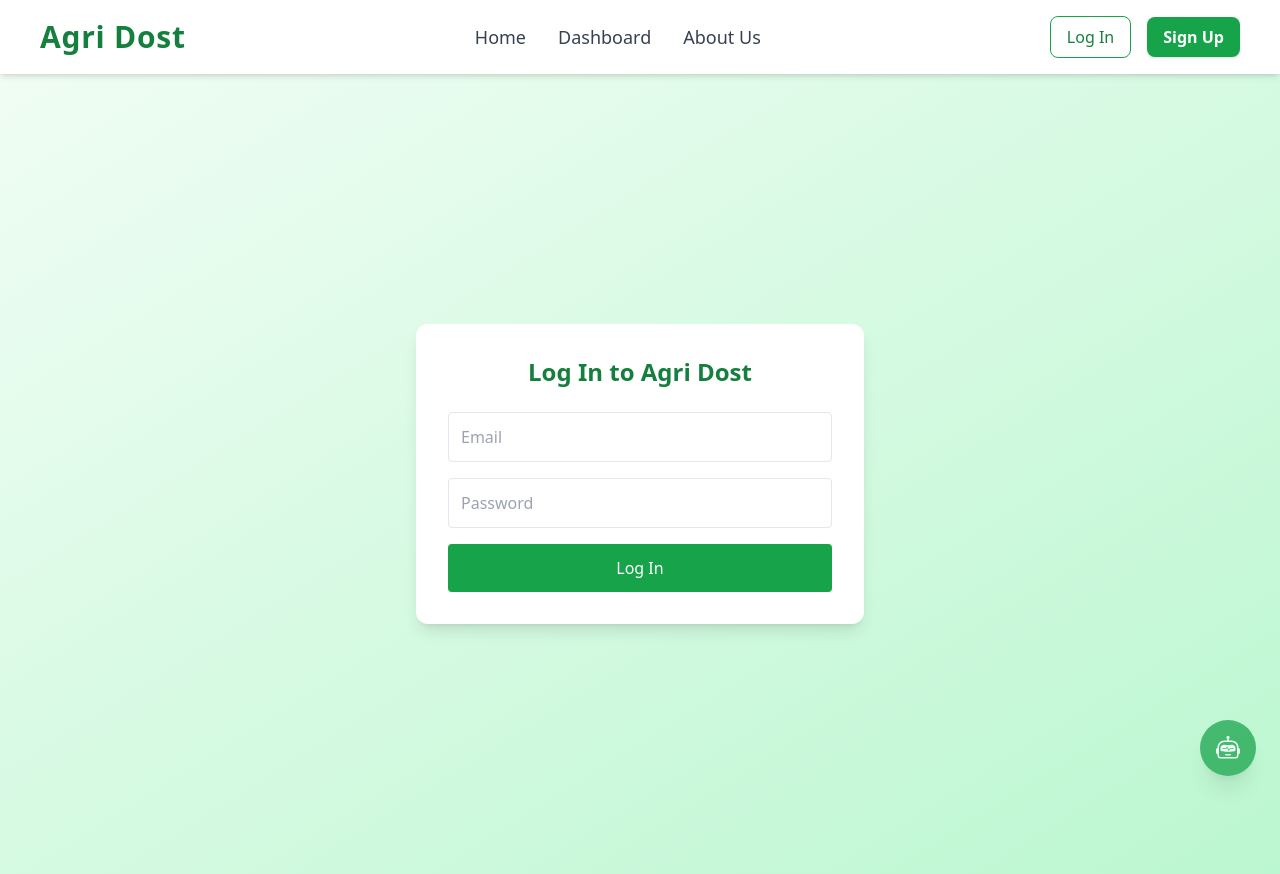
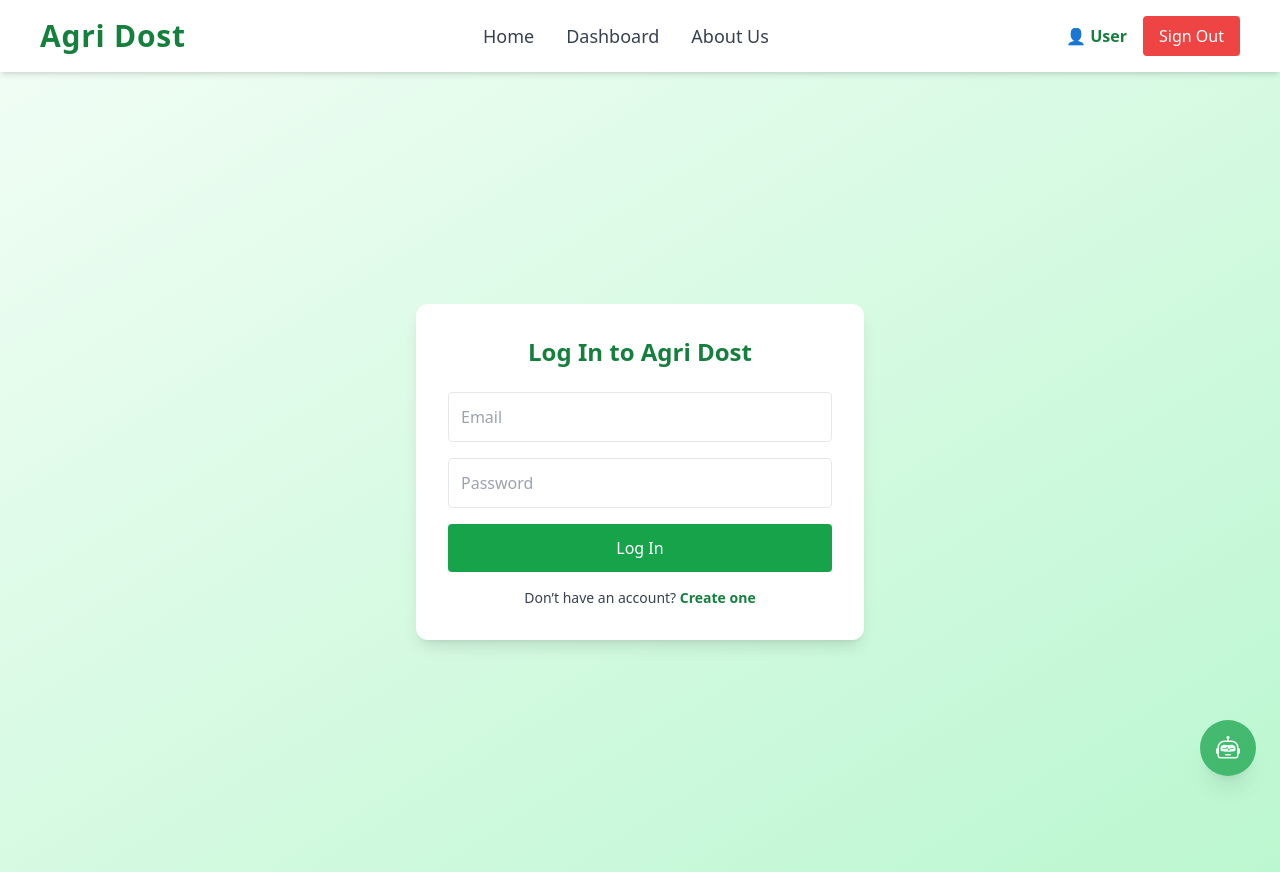
Before and after one commit to utkarshware/Agri_Dost, a React (Create React App) app: page /login in a window 1280 px wide. Built offline with nearby package versions, Linux system fonts and the light colour scheme; sample sign-in values are in the browser's storage.

Commit message:
navbar/login

```diff
--- a/src/components/Navbar.jsx
+++ b/src/components/Navbar.jsx
@@ -1,11 +1,21 @@
+import { useEffect, useState } from "react";
 import { Link, useNavigate } from "react-router-dom";
-import { useState } from "react";
 import { FiMenu } from "react-icons/fi";
 
 export default function Navbar() {
-  const [isLoggedIn, setIsLoggedIn] = useState(false); // Simulate login state
+  const [isLoggedIn, setIsLoggedIn] = useState(false);
   const [mobileOpen, setMobileOpen] = useState(false);
   const navigate = useNavigate();
+
+  useEffect(() => {
+    setIsLoggedIn(localStorage.getItem("isLoggedIn") === "true");
+  }, []);
+
+  const handleLogout = () => {
+    localStorage.removeItem("isLoggedIn");
+    setIsLoggedIn(false);
+    navigate("/");
+  };
 
   const handleDashboardClick = () => {
     if (isLoggedIn) {
@@ -29,52 +39,53 @@ export default function Navbar() {
         {/* Desktop Nav */}
         <ul className="hidden md:flex space-x-8 font-medium text-gray-700 text-lg">
           <li>
-            <Link
-              to="/"
-              className="relative group hover:text-green-600 transition"
-            >
+            <Link to="/" className="hover:text-green-600 transition">
               Home
-              <span className="absolute bottom-0 left-0 w-0 h-0.5 bg-green-500 transition-all group-hover:w-full"></span>
             </Link>
           </li>
           <li>
             <button
               onClick={handleDashboardClick}
-              className="relative group hover:text-green-600 transition"
+              className="hover:text-green-600 transition"
             >
               Dashboard
-              <span className="absolute bottom-0 left-0 w-0 h-0.5 bg-green-500 transition-all group-hover:w-full"></span>
             </button>
           </li>
           <li>
-            <Link
-              to="/about"
-              className="relative group hover:text-green-600 transition"
-            >
+            <Link to="/about" className="hover:text-green-600 transition">
               About Us
-              <span className="absolute bottom-0 left-0 w-0 h-0.5 bg-green-500 transition-all group-hover:w-full"></span>
             </Link>
           </li>
         </ul>
 
-        <div className="hidden md:flex space-x-4 items-center">
-          {/* Log In Button */}
+        {/* Auth or Profile */}
+        <div className="hidden md:flex items-center space-x-4">
+          {isLoggedIn ? (
+            <>
+              <span className="text-green-700 font-semibold">👤 User</span>
+              <button
+                onClick={handleLogout}
+                className="bg-red-500 text-white px-4 py-2 rounded hover:bg-red-600 transition"
+              >
+                Sign Out
+              </button>
+            </>
+          ) : (
+            <>
               <Link
                 to="/login"
-            className="relative group px-4 py-2 text-green-700 border border-green-600 rounded-lg font-medium transition-transform duration-300 hover:scale-105 hover:bg-green-50 hover:shadow-md"
+                className="text-green-700 font-medium hover:underline"
               >
                 Log In
-            <span className="absolute left-0 bottom-0 w-0 h-0.5 bg-green-600 transition-all duration-300 group-hover:w-full"></span>
               </Link>
-
-          {/* Sign Up Button */}
               <Link
                 to="/signup"
-            className="relative px-4 py-2 bg-green-600 text-white rounded-lg font-semibold transition-all duration-300 shadow hover:bg-green-700 hover:scale-105 hover:shadow-xl"
+                className="bg-green-600 text-white px-4 py-2 rounded-lg shadow hover:bg-green-700 transition"
               >
-            <span className="relative z-10">Sign Up</span>
-            <div className="absolute inset-0 rounded-lg bg-green-800 opacity-0 group-hover:opacity-10 transition-all duration-300" />
+                Sign Up
               </Link>
+            </>
+          )}
         </div>
 
         {/* Mobile Toggle */}
@@ -86,7 +97,7 @@ export default function Navbar() {
         </button>
       </div>
 
-      {/* Mobile Menu */}
+      {/* Mobile Nav */}
       {mobileOpen && (
         <div className="md:hidden px-6 py-4 bg-white shadow-inner space-y-4">
           <Link
@@ -108,6 +119,18 @@ export default function Navbar() {
             About Us
           </Link>
           <hr />
+          {isLoggedIn ? (
+            <>
+              <span className="block text-green-700">👤 User</span>
+              <button
+                onClick={handleLogout}
+                className="block w-full bg-red-500 text-white text-center py-2 rounded"
+              >
+                Sign Out
+              </button>
+            </>
+          ) : (
+            <>
               <Link to="/login" className="block text-green-700">
                 Log In
               </Link>
@@ -117,6 +140,8 @@ export default function Navbar() {
               >
                 Sign Up
               </Link>
+            </>
+          )}
         </div>
       )}
     </nav>
--- a/src/pages/Login.jsx
+++ b/src/pages/Login.jsx
@@ -46,6 +46,15 @@ export default function Login() {
             Log In
           </button>
         </form>
+        <p className="text-sm text-center mt-4 text-gray-700">
+          Don’t have an account?{" "}
+          <a
+            href="/signup"
+            className="text-green-700 font-semibold hover:underline"
+          >
+            Create one
+          </a>
+        </p>
       </div>
     </section>
   );
```
Lines whose indentation alone changed are shown as unchanged.
